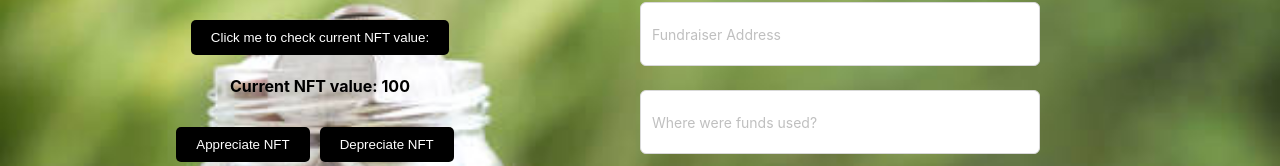
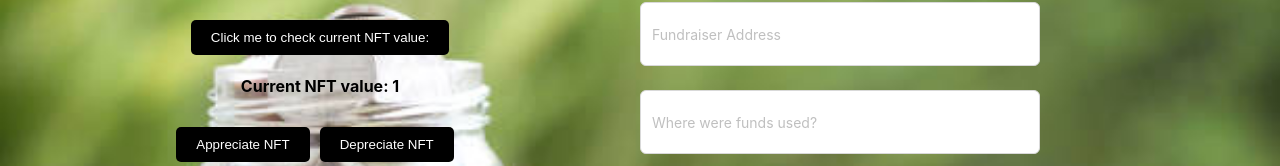
Before and after one commit to ruthika28/BlockchainFrontend, a React (Create React App) app: page /send-certificates in a window 1280 px wide. Shown: the part 272-438 px from the top of the page. Built offline with nearby package versions, Linux system fonts and the light colour scheme.

Commit message:
current value changed

```diff
--- a/src/SendCertificates.js
+++ b/src/SendCertificates.js
@@ -9,7 +9,7 @@ import { Form, Input, Button, Select } from 'antd';
 function SendCertificates(props) {
   const {web3, contract, owner, accounts, contractNFT, currentUser} = props;
   const { Option } = Select;
-  const [currentValue, setcurrentValue] = useState(100);
+  const [currentValue, setcurrentValue] = useState(1);
   const styles = {
     backgroundImage: 'url(/Donate.jpeg)',
     backgroundSize: 'cover',
```
